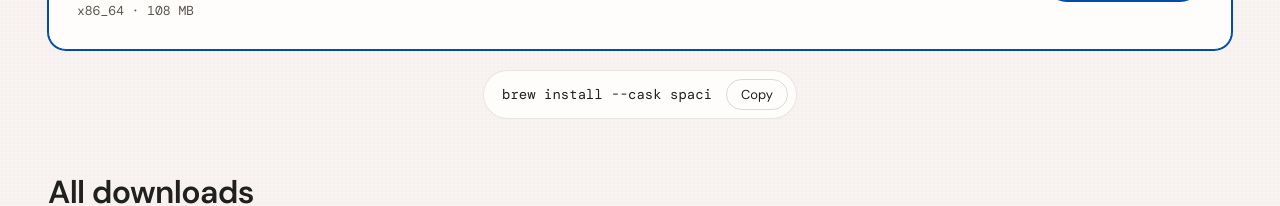
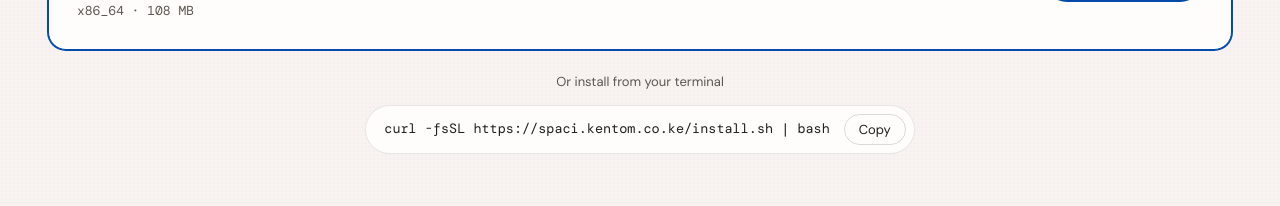
Before and after one commit to Raccoon254/spaci-web, a SvelteKit app: page /download in a window 1280 px wide. Shown: the part 403-609 px from the top of the page. Built offline with nearby package versions, Linux system fonts and the light colour scheme; no server answers; the database is empty.

Commit message:
Add one-line terminal installer (install.sh + install.ps1), like pixen

```diff
--- a/src/routes/download/+page.svelte
+++ b/src/routes/download/+page.svelte
@@ -43,6 +43,13 @@
   $: secondaryFile =
     os === 'mac' ? recoFiles.find((f) => f.arch === 'Intel') ?? null : null;
 
+  // One-line terminal installer, like pixen's. macOS/Linux use install.sh,
+  // Windows uses install.ps1. Both resolve the latest version at runtime.
+  $: installCmd =
+    os === 'windows'
+      ? 'irm https://spaci.kentom.co.ke/install.ps1 | iex'
+      : 'curl -fsSL https://spaci.kentom.co.ke/install.sh | bash';
+
   function detectOs(): Platform {
     if (typeof navigator === 'undefined') return 'mac';
     const ua = `${navigator.userAgent} ${navigator.platform || ''}`.toLowerCase();
@@ -52,9 +59,9 @@
     return 'mac';
   }
 
-  async function copyBrew() {
+  async function copyCmd() {
     try {
-      await navigator.clipboard.writeText('brew install --cask spaci');
+      await navigator.clipboard.writeText(installCmd);
       copied = true;
       setTimeout(() => (copied = false), 1600);
     } catch {
@@ -99,10 +106,11 @@
     </div>
   </div>
 
-  <div class="brew">
-    <div class="brew-chip">
-      <code class="mono">brew install --cask spaci</code>
-      <button class="brew-copy" on:click={copyBrew} aria-label="Copy Homebrew command">
+  <div class="install">
+    <span class="install-label">Or install from your terminal</span>
+    <div class="cmd-chip">
+      <code class="mono">{installCmd}</code>
+      <button class="cmd-copy" on:click={copyCmd} aria-label="Copy install command">
         {copied ? 'Copied' : 'Copy'}
       </button>
     </div>
@@ -212,35 +220,46 @@
     font-weight: 500;
   }
 
-  /* Brew */
-  .brew {
-    margin-top: 20px;
+  /* Terminal install */
+  .install {
+    margin-top: 22px;
     display: flex;
-    justify-content: center;
+    flex-direction: column;
+    align-items: center;
+    gap: 12px;
   }
-  .brew-chip {
+  .install-label {
+    font-size: 13px;
+    color: var(--muted);
+  }
+  .cmd-chip {
     display: inline-flex;
     align-items: center;
     gap: 14px;
+    max-width: 100%;
     padding: 8px 8px 8px 18px;
     background: var(--paper-2);
     border: 1px solid var(--line);
     border-radius: 999px;
   }
-  .brew-chip code {
-    font-size: 14px;
+  .cmd-chip code {
+    font-size: 13.5px;
     color: var(--ink);
+    overflow: hidden;
+    text-overflow: ellipsis;
+    white-space: nowrap;
   }
-  .brew-copy {
+  .cmd-copy {
     border: 1px solid var(--line-2);
     background: transparent;
     border-radius: 999px;
     padding: 6px 14px;
     font-size: 13px;
     color: var(--ink);
+    flex: none;
     transition: border-color 0.15s ease;
   }
-  .brew-copy:hover {
+  .cmd-copy:hover {
     border-color: var(--ink);
   }
 
```
Also changed, not shown: src/routes/+page.svelte (+10 -5 lines), 2 other files (tests, documents, lock files or other folders).
